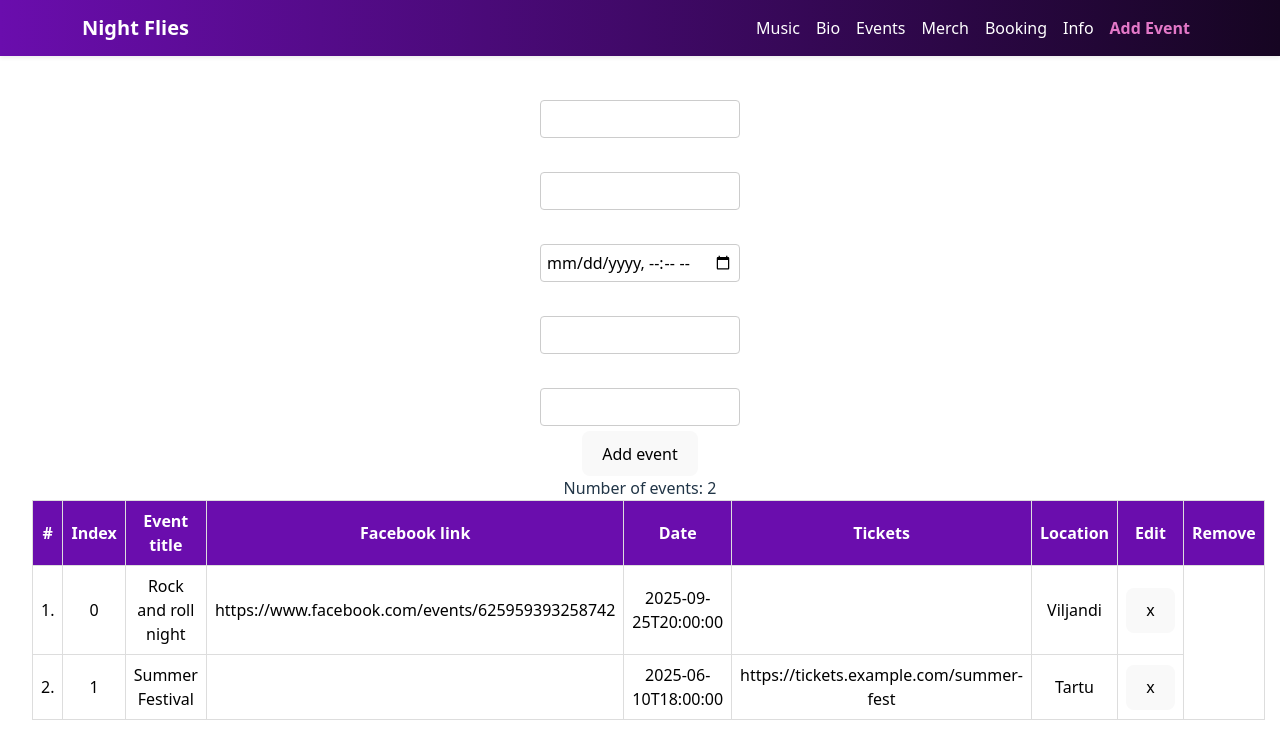
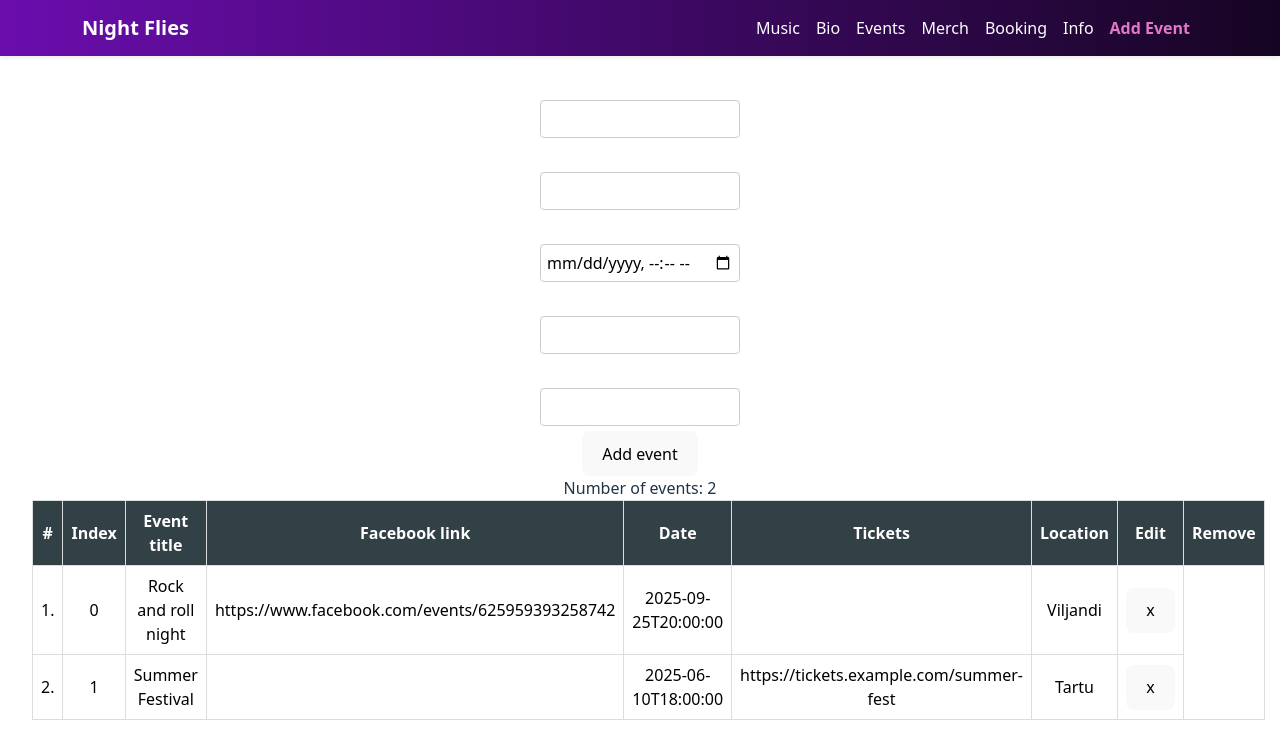
Before and after one commit to Pikkmaa/koolitus-2025-projekt, a React (Vite) app in the folder band-landing-page/: page /admin/add-event in a window 1280 px wide. Shown: the top 744 px of the page. Built offline with nearby package versions, Linux system fonts and the light colour scheme.

Commit message:
update app

```diff
--- a/band-landing-page/src/App.css
+++ b/band-landing-page/src/App.css
@@ -139,7 +139,7 @@
 }
 
 .form-tabel thead {
-  background-color: #6a0dad;
+  background-color: #324145;
   color: #ffffff;
 }
 
```
